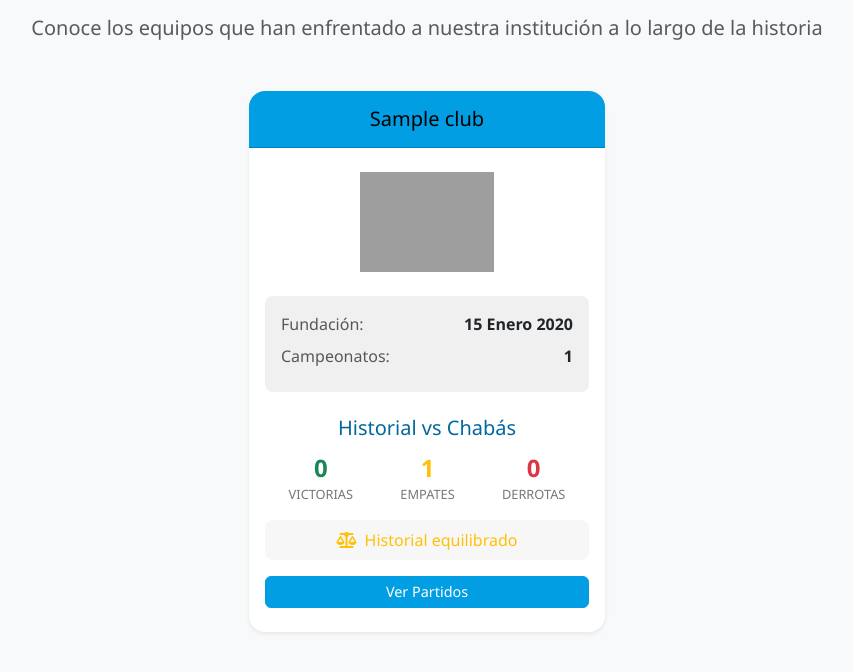
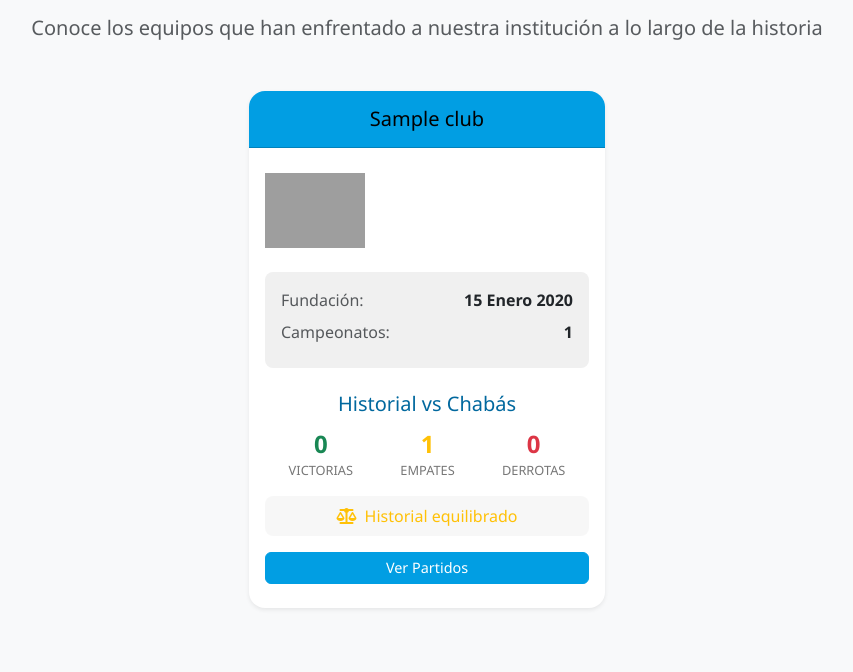
Before and after one commit to Valentin0804/HistorialClub, a Django app: page /rivales/ in a window 1280 px wide. Shown: the part 218-890 px from the top of the page, without its empty margins (213-1066 px from the left). Run offline with Django 5.2, Linux system fonts and the light colour scheme; tables that the repository leaves empty hold one stand-in row (values such as "Sample post"); parts of the project's set-up code (start-up, migrations or seed data) failed here and were passed over; some libraries are stand-ins or nearby versions; grey boxes are pictures that could not be loaded.

Commit message:
Arrelgos en escudos y en efemérides

```diff
--- a/Backend/historial/static/css/base.css
+++ b/Backend/historial/static/css/base.css
@@ -65,6 +65,22 @@ body {
   overflow: hidden;
   background: var(--white);
 }
+
+.escudo-container {
+  width: 100px;   /* ancho fijo */
+  height: 100px;  /* alto fijo */
+  display: flex;
+  justify-content: center;
+  align-items: center;
+  overflow: hidden;  /* evita que sobresalga */
+}
+
+.escudo-img {
+  max-width: 100%;
+  max-height: 100%;
+  object-fit: contain; /* mantiene proporción dentro del cuadro */
+}
+
 
 .card:hover,
 .stats-card:hover {
--- a/Backend/historial/static/css/rivales.css
+++ b/Backend/historial/static/css/rivales.css
@@ -24,8 +24,8 @@
 }
 
 .rival-logo {
-  max-height: 100px;
-  width: auto;
+  max-width: 100%;
+  max-height: 100%;
   object-fit: contain;
 }
 
--- a/Backend/historial/templates/historial/rivales.html
+++ b/Backend/historial/templates/historial/rivales.html
@@ -22,9 +22,11 @@
                     <h3 class="h5 mb-0 text-center">{{ club.nombre }}</h3>
                 </div>
                 <div class="card-body text-center py-4">
-                    {% if club.escudo %}
-                        <img src="{% static 'img/escudos/'|add:club.escudo %}" alt="Escudo de {{ club.nombre }}" class="img-fluid rival-logo mb-4">
-                    {% endif %}
+                    <div class="escudo-container">
+                        {% if club.escudo %}
+                        <img src="{% static 'img/escudos/'|add:club.escudo %}" alt="Escudo de {{ club.nombre }}" class="img-fluid rival-logo mb-4 ">
+                        {% endif %}
+                    </div>
 
                     <div class="rival-info mb-4">
                         <div class="d-flex justify-content-between mb-2">
--- a/Backend/historial/views.py
+++ b/Backend/historial/views.py
@@ -11,13 +11,13 @@ def home(request):
     jugadores_count = Jugador.objects.count()
 
     hoy = date.today()
-    efemeride = Partido.objects.select_related('rival', 'torneo')\
+    efemerides = Partido.objects.select_related('rival', 'torneo')\
     .filter(
         fecha__day=hoy.day,
         fecha__month=hoy.month,
         jugado=True
     )\
-    .first()
+    .order_by('-fecha')  # Opcional: mostrar los más recientes primero
 
     # Último partido jugado
     ultimo_partido = Partido.objects.select_related('rival', 'torneo')\
@@ -45,7 +45,7 @@ def home(request):
         'ultimo_partido': ultimo_partido,
         'proximo_partido': proximo_partido,
         'maxima_goleada': maxima_goleada,
-        'efemeride': efemeride
+        'efemerides': efemerides
     })
 
 def lista_partidos(request):
```
Also changed, not shown: Backend/historial/templates/historial/home.html (+31 -17 lines).
